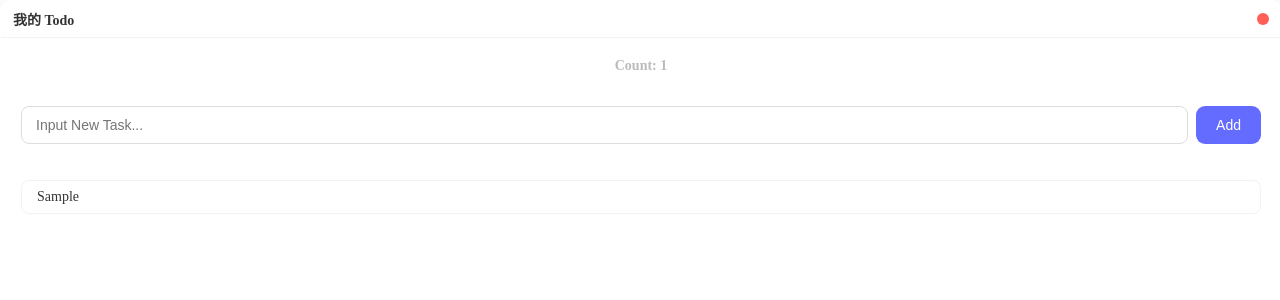
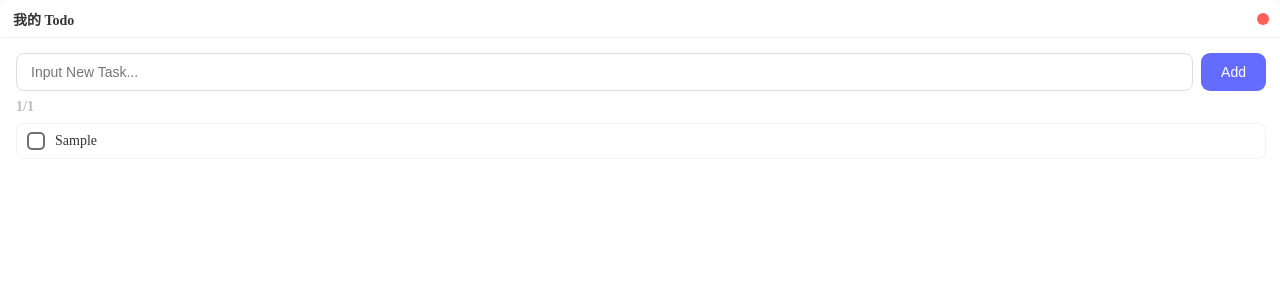
Before and after one commit to Cluster-YW/JustToDo, a React (Vite) app: page / in a window 1280 px wide. Both pictures are taken after typing "Sample" into the empty fields and a click on the button "Add". Shown: the top 300 px of the page. Built offline with nearby package versions, Linux system fonts and the light colour scheme.

Commit message:
add toggle feature

```diff
--- a/src/App.css
+++ b/src/App.css
@@ -57,26 +57,32 @@
 /* 内容区 */
 .content {
   flex: 1;
-  padding: 20px;
+  padding: 15px;
   overflow-y: auto;
   display: flex;
   flex-direction: column;
   align-items: center;
-  gap: 16px;
+  gap: 8px;
+}
+
+.task-count-area {
+  width: 100%;
+  display: flex;
+  align-items: start;
+  justify-content: start;
 }
 
 .task-count {
+  text-align: left;
   font-size: 14px;
   font-weight: 600;
   color: #BBB;
-  margin-bottom: 16px;
 }
 
 .input-area {
   display: flex;
   gap: 8px;
   width: 100%;
-  margin-bottom: 20px;
 }
 
 .task-input {
@@ -133,7 +139,7 @@
 }
 
 .task-item {
-  padding: 8px 15px;
+  padding: 8px 10px;
   background: rgba(255, 255, 255, 0.8);
   border-radius: 8px;
   border: 1px solid rgba(0, 0, 0, 0.05);
@@ -141,6 +147,7 @@
   align-items: center;
   gap: 10px;
   transition: all 0.2s;
+  user-select: none;
 }
 
 .task-item:hover{
@@ -148,8 +155,40 @@
   box-shadow: 0 2px 8px rgba(0, 0, 0, 0.1);
 }
 
+.task-item.completed {
+  opacity: 0.7;
+}
+
+.checkbox{
+  width: 14px;
+  height: 14px;
+  border:  2px solid #6f6f6f;
+  border-radius: 5px;
+  display: flex;
+  align-items: center;
+  justify-content: center;
+  font-size: 20px;
+  color:#7b7b7b;
+  transition: all 0.2s;
+  flex-shrink: 0;
+}
+
+.checkbox span{
+  transform: translate(0px,-2px);
+}
+
+.task-item:hover .checkbox{
+  border-color: #646cff;
+}
+
 .task-title {
   font-size: 14px;
   color: #333;
   flex: 1;
+  transition: all 0.2s;
 }
+
+.task-title.completed-text{
+  text-decoration: line-through;
+  color: #999;
+}
--- a/src/App.tsx
+++ b/src/App.tsx
@@ -3,7 +3,7 @@ import "./App.css";
 import useAppStore from "./stores/useAppStore.ts";
 
 function App() {
-  const { todos, addTodo } = useAppStore();
+  const { todos, addTodo, toggleTodo, getCompletedCount } = useAppStore();
   const [inputValue, setInputValue] = useState("");
 
   const handleAdd = () => {
@@ -32,7 +32,6 @@ function App() {
 
       {/* 主内容区 */}
       <div className="content">
-        <div className="task-count">Count: {todos.length}</div>
         <div className="input-area">
           <input
             type="text"
@@ -48,14 +47,32 @@ function App() {
           </button>
         </div>
 
+        <div className="task-count-area">
+          <span className="task-count">
+            {todos.length - getCompletedCount()}/{todos.length}
+          </span>
+        </div>
+
         <div className="task-list">
-          {todos.length === 0 ?
-            (<div className="empty-tip">No Task Yet</div>) : (
-              todos.map((todo) => (
-                <div key={todo.id} className="task-item">
-                  <span className="task-title">{todo.title}</span>
-                </div>
-              ))
+          {todos.length === 0 ? (
+            <div className="empty-tip">No Task Yet</div>
+          ) : (
+            todos.map((todo) => (
+              <div
+                key={todo.id}
+                className={`task-item ${todo.completed ? "completed" : ""}`}
+                onClick={() => toggleTodo(todo.id)}
+              >
+                <span className={`checkbox ${todo.completed ? "checked" : ""}`}>
+                  <span>{todo.completed ? "✔" : ""}</span>
+                </span>
+                <span
+                  className={`task-title ${todo.completed ? "completed-text" : ""}`}
+                >
+                  {todo.title}
+                </span>
+              </div>
+            ))
           )}
         </div>
       </div>
```
